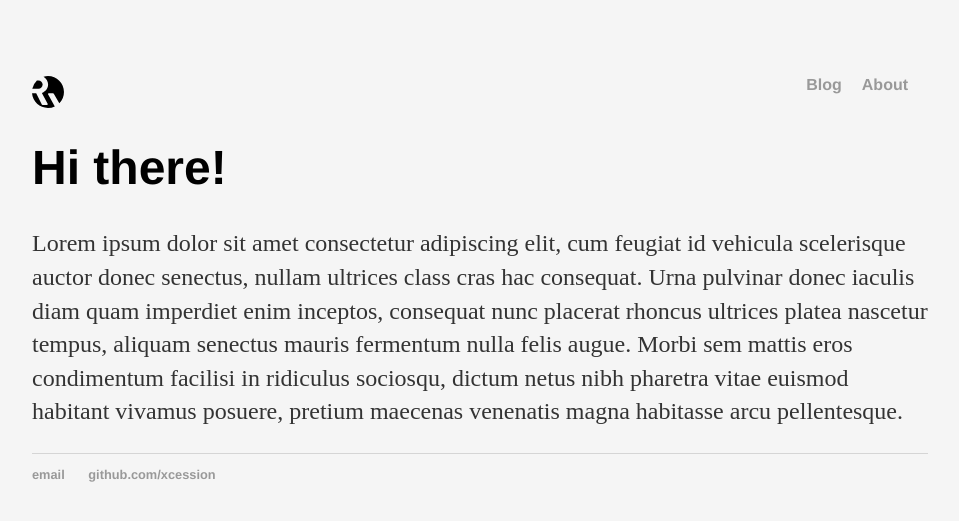
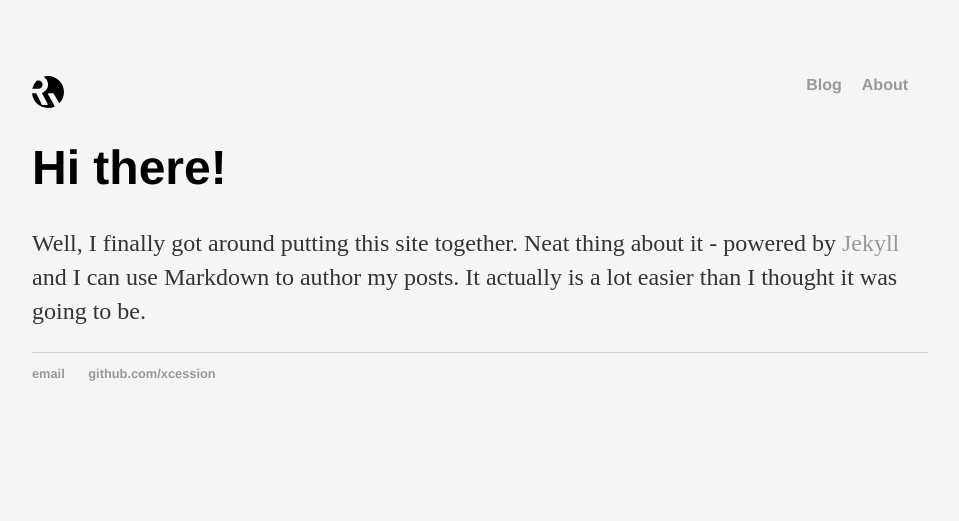
Before and after one commit to xcession/xcession.github.io, a Jekyll site: the page built from index.html, in a window 1280 px wide. Shown: the top 521 px of the page, without its empty margins (160-1119 px from the left). Built offline with Jekyll 4.4.1, drawn with Linux system fonts in a browser that asks for light colours.

Commit message:
Update index page

```diff
--- a/index.html
+++ b/index.html
@@ -4,5 +4,5 @@ title: Reverie Visuals
 ---
 <div class="blurb">
     <h1>Hi there!</h1>
-    <p>Lorem ipsum dolor sit amet consectetur adipiscing elit, cum feugiat id vehicula scelerisque auctor donec senectus, nullam ultrices class cras hac consequat. Urna pulvinar donec iaculis diam quam imperdiet enim inceptos, consequat nunc placerat rhoncus ultrices platea nascetur tempus, aliquam senectus mauris fermentum nulla felis augue. Morbi sem mattis eros condimentum facilisi in ridiculus sociosqu, dictum netus nibh pharetra vitae euismod habitant vivamus posuere, pretium maecenas venenatis magna habitasse arcu pellentesque.</p>
+    <p>Well, I finally got around putting this site together. Neat thing about it - powered by <a href="https://jekyllrb.com">Jekyll</a> and I can use Markdown to author my posts. It actually is a lot easier than I thought it was going to be.</p>
 </div> <!-- /.blurb -->
```
